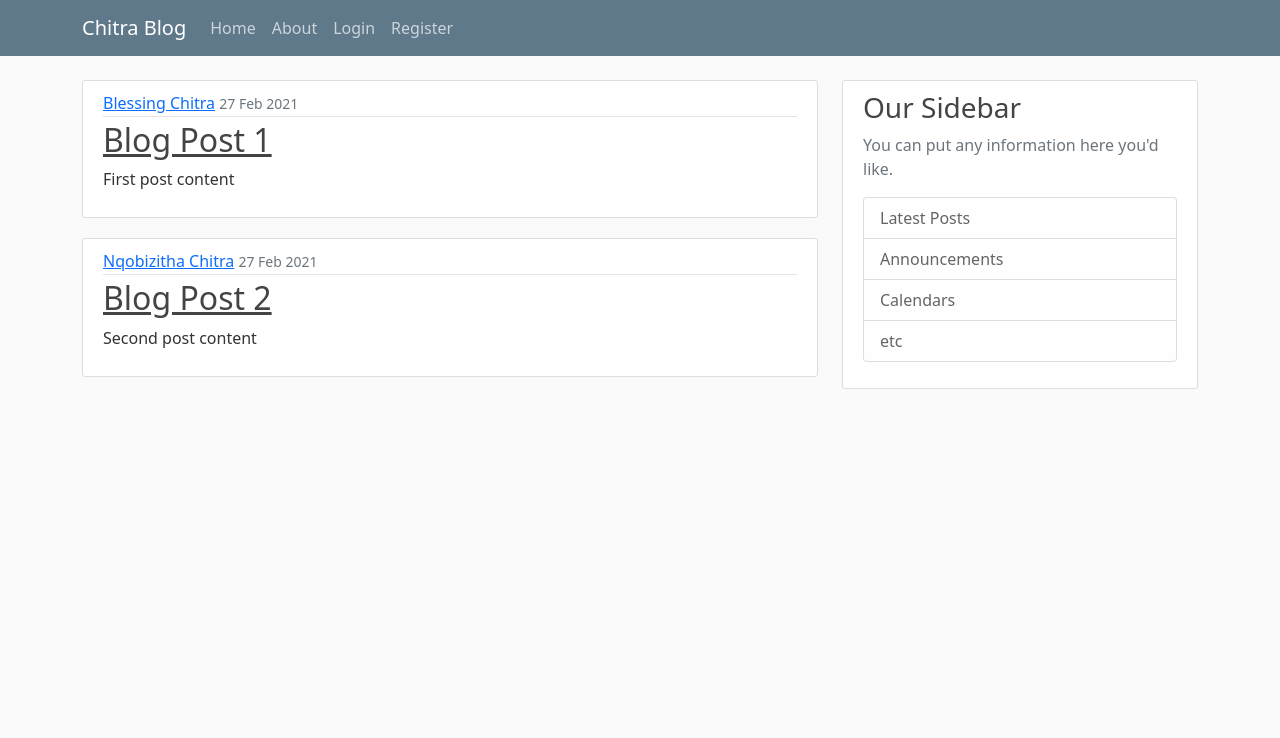
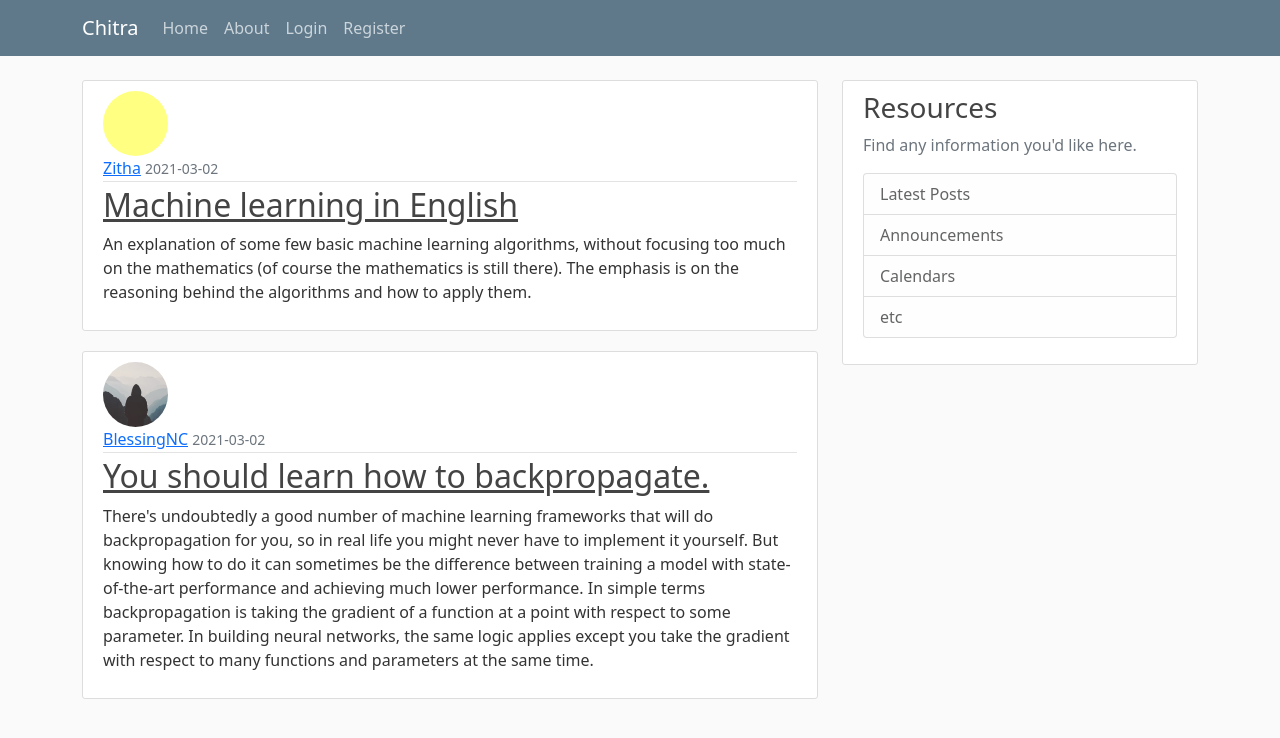
Before and after one commit to ZithaChitra/Flsk_first, a Flask app: page / in a window 1280 px wide. Shown: the top 738 px of the page. Run offline with Flask 2, Linux system fonts and the light colour scheme; data comes from the database, SQL or seed files in the repository; both versions use the stored data as it was after the commit.

Commit message:
post update

```diff
--- a/Flask_Blog/flaskblog/routes.py
+++ b/Flask_Blog/flaskblog/routes.py
@@ -1,31 +1,17 @@
 import secrets
 import os
 from PIL import Image
-from flask import render_template, url_for, flash, redirect, request
+from flask import render_template, url_for, flash, redirect, request, abort
 from flaskblog import app, db, bcrypt
 from flaskblog.forms import RegistrationForm, LoginForm, UpdateAccountForm, PostForm
 from flaskblog.models import User, Post
 from flask_login import login_user, current_user, logout_user, login_required
 
-posts = [
-	{
-		"author": "Blessing Chitra",
-		"title": "Blog Post 1",
-		"content": "First post content",
-		"date_posted": "27 Feb 2021",
-	},
-
-	{
-		"author": "Nqobizitha Chitra",
-		"title": "Blog Post 2",
-		"content": "Second post content",
-		"date_posted": "27 Feb 2021",
-	}
-]
 
 @app.route("/")
 @app.route("/home")
 def home():
+	posts = Post.query.all()
 	return render_template("home.html", posts= posts)
 
 
@@ -113,6 +99,35 @@ def account():
 def new_post():
 	form = PostForm()
 	if form.validate_on_submit():
+		post = Post(title=form.title.data, content=form.content.data, author=current_user)
+		db.session.add(post)
+		db.session.commit()
 		flash("Your post has been created", "success")
 		return redirect(url_for("home"))
-	return render_template("create_post.html", title="New Post", form=form)
+	return render_template("create_post.html", title="New Post", form=form, legend="New Post")
+
+
+# flask gives us the ability to add variables within our routes
+@app.route("/post/<int:post_id>")
+def post(post_id):
+	post = Post.query.get_or_404(post_id)
+	return render_template("post.html", title=post.title, post=post)
+
+
+@app.route("/post/<int:post_id>/update", methods=["GET", "POST"])
+@login_required
+def update_post(post_id):
+	post = Post.query.get_or_404(post_id)
+	if post.author != current_user:
+		abort(403)
+	form = PostForm()
+	if form.validate_on_submit():
+		post.title = form.title.data
+		post.content = form.content.data
+		db.session.commit()
+		flash("Your post has been updated!", "success")
+		return redirect(url_for("post", post_id=post.id))
+	elif request.method == "GET":
+		form.title.data = post.title
+		form.content.data = post.content
+	return render_template("create_post.html", title="Update post", form=form, legend="Update Post")
--- a/Flask_Blog/flaskblog/templates/create_post.html
+++ b/Flask_Blog/flaskblog/templates/create_post.html
@@ -5,7 +5,7 @@
         <form method="POST" action="">
             {{ form.hidden_tag() }}
             <fieldset class="form-group">
-                <legend class="border-bottom mb-4">New Post</legend>
+                <legend class="border-bottom mb-4">{{ legend }}</legend>
                 <div class="form-group">
                     {{ form.title.label(class="form-control-label") }}
                     {% if form.title.errors %}
--- a/Flask_Blog/flaskblog/templates/home.html
+++ b/Flask_Blog/flaskblog/templates/home.html
@@ -3,12 +3,13 @@
 {% block content %}
 	{% for post in posts %}
 		<article class="media content-section">
+			<img class="rounded-circle article-img" src="{{ url_for('static', filename='profile_pics/' + post.author.image_file) }}" >
           <div class="media-body">
             <div class="article-metadata">
-              <a class="mr-2" href="#">{{ post.author }}</a>
-              <small class="text-muted">{{ post.date_posted }}</small>
+              <a class="mr-2" href="#">{{ post.author.username }}</a>
+              <small class="text-muted">{{ post.date_posted.strftime("%Y-%m-%d") }}</small>
             </div>
-            <h2><a class="article-title" href="#">{{ post.title }}</a></h2>
+            <h2><a class="article-title" href="{{url_for('post', post_id=post.id)}}">{{ post.title }}</a></h2>
             <p class="article-content">{{ post.content }}</p>
           </div>
         </article>
--- a/Flask_Blog/flaskblog/templates/layout.html
+++ b/Flask_Blog/flaskblog/templates/layout.html
@@ -20,7 +20,7 @@
 	<header class="site-header">
       <nav class="navbar navbar-expand-md navbar-dark bg-steel fixed-top">
         <div class="container">
-          <a class="navbar-brand mr-4" href="/">Chitra Blog</a>
+          <a class="navbar-brand mr-4" href="/">Chitra</a>
           <button class="navbar-toggler" type="button" data-toggle="collapse" data-target="#navbarToggle" aria-controls="navbarToggle" aria-expanded="false" aria-label="Toggle navigation">
             <span class="navbar-toggler-icon"></span>
           </button>
@@ -61,8 +61,8 @@
         </div>
         <div class="col-md-4">
           <div class="content-section">
-            <h3>Our Sidebar</h3>
-            <p class='text-muted'>You can put any information here you'd like.
+            <h3>Resources</h3>
+            <p class='text-muted'>Find any information you'd like here.
               <ul class="list-group">
                 <li class="list-group-item list-group-item-light">Latest Posts</li>
                 <li class="list-group-item list-group-item-light">Announcements</li>
--- a/pyproject.toml
+++ b/pyproject.toml
@@ -11,6 +11,7 @@ flask-wtf = "^0.14.3"
 wtforms = "^2.3.3"
 flask-sqlalchemy = "^2.4.4"
 flask-bcrypt = "^0.7.1"
+flask-login = "^0.5.0"
 
 [tool.poetry.dev-dependencies]
 
```
Also changed, not shown: Flask_Blog/flaskblog/templates/post.html (added, +44 -0 lines), Flask_Blog/flaskblog/site.db, 2 other files.
